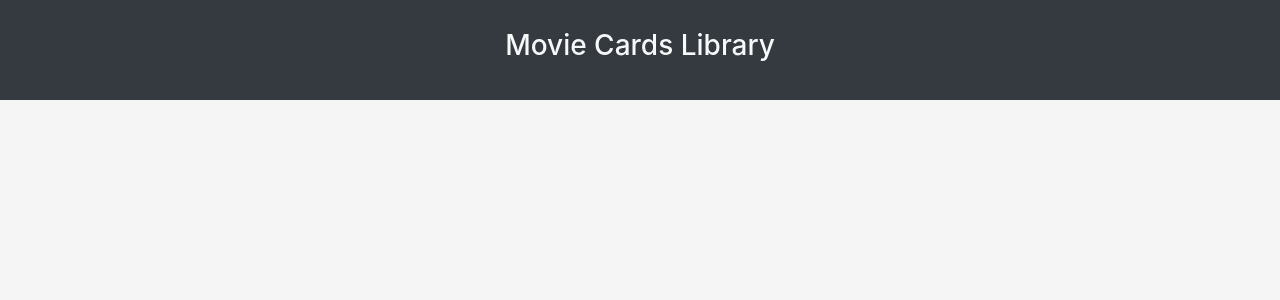
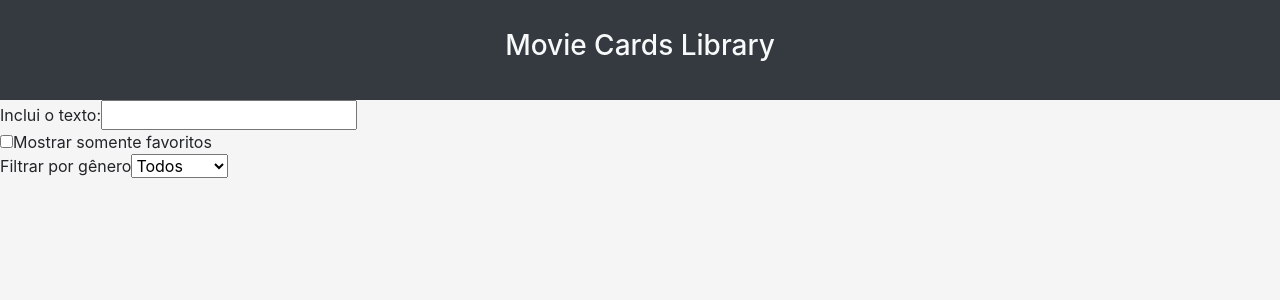
Before and after one commit to tryber/sd-04-block12-project-movie-card-library-stateful, a React (Create React App) app: page / in a window 1280 px wide. Shown: the top 300 px of the page. Built offline with nearby package versions, Linux system fonts and the light colour scheme.

Commit message:
SearchBar component creation

```diff
--- a/package.json
+++ b/package.json
@@ -6,7 +6,7 @@
     "eslint-plugin-jsx-a11y": "^6.2.3",
     "react": "^16.12.0",
     "react-dom": "^16.12.0",
-    "react-scripts": "3.3.1",
+    "react-scripts": "3.4.0",
     "acorn": ">=7.1.1",
     "minimist": ">=1.2.3"
   },
--- a/src/App.js
+++ b/src/App.js
@@ -3,10 +3,13 @@ import './App.css';
 
 import Header from './components/Header';
 
+import SearchBar from './components/SearchBar';
+
 function App() {
   return (
     <div className="App">
       <Header />
+      <SearchBar />
     </div>
   );
 }
--- a/src/components/SearchBar.jsx
+++ b/src/components/SearchBar.jsx
@@ -1 +1,86 @@
-// implement SearchBar component here
+import React, { Component } from 'react';
+
+class SearchBar extends Component {
+  constructor(props) {
+    super(props);
+    this.state = {
+      searchText: '',
+      bookmarkedOnly: false,
+      selectedGenre: '',
+    };
+    this.onSearchTextChange = this.onSearchTextChange.bind(this);
+    this.onBookmarkedChange = this.onBookmarkedChange.bind(this);
+    this.onSelectedGenreChange = this.onSelectedGenreChange.bind(this); //func sem usar
+  }
+
+  onSearchTextChange = (event) => {
+    const { value } = event.target;
+    this.setState({
+      searchText: value,
+    });
+  };
+
+  onBookmarkedChange = (event) => {
+    this.setState({
+      bookmarkedOnly: this.state.bookmarkedOnly ? false : true,
+    });
+  };
+
+  onSelectedGenreChange = (event) => {
+    const { value } = event.target; // pegar valor do campo
+    this.setState({
+      selectedGenre: value, // selectedGenre vale o que a arrow pegou
+    });
+  };
+
+  render() {
+    return (
+      <form>
+        <div>
+          <label htmlFor="searchText" />
+          Inclui o texto:
+          <input
+            type="text"
+            name="searchText"
+            value={this.state.searchText}
+            onChange={this.onSearchTextChange}
+          />
+        </div>
+        <div>
+          <input
+            type="checkbox"
+            name="bookmarkedOnly"
+            checked={this.state.bookmarkedOnly}
+            onChange={this.onBookmarkedChange}
+          />
+          <label htmlFor="bookmarkedOnly" />
+          Mostrar somente favoritos
+        </div>
+        <div>
+          <label htmlFor="selectedGenre" />
+          Filtrar por gênero
+          <select
+            name="selectedGenre"
+            value={this.state.selectedGenre}
+            onChange={this.onSelectedGenreChange}
+          >
+            <option key="Todos" value="">
+              Todos
+            </option>
+            <option key="Ação" value="action">
+              Ação
+            </option>
+            <option key="Comédia" value="comedy">
+              Comédia
+            </option>
+            <option key="Suspense" value="thriller">
+              Suspense
+            </option>
+          </select>
+        </div>
+      </form>
+    );
+  }
+}
+
+export default SearchBar;
```
Also changed, not shown: src/components/AddMovie.jsx (+13 -1 lines), src/components/MovieLibrary.jsx (+24 -1 lines), 1 other file (tests, documents, lock files or other folders).
